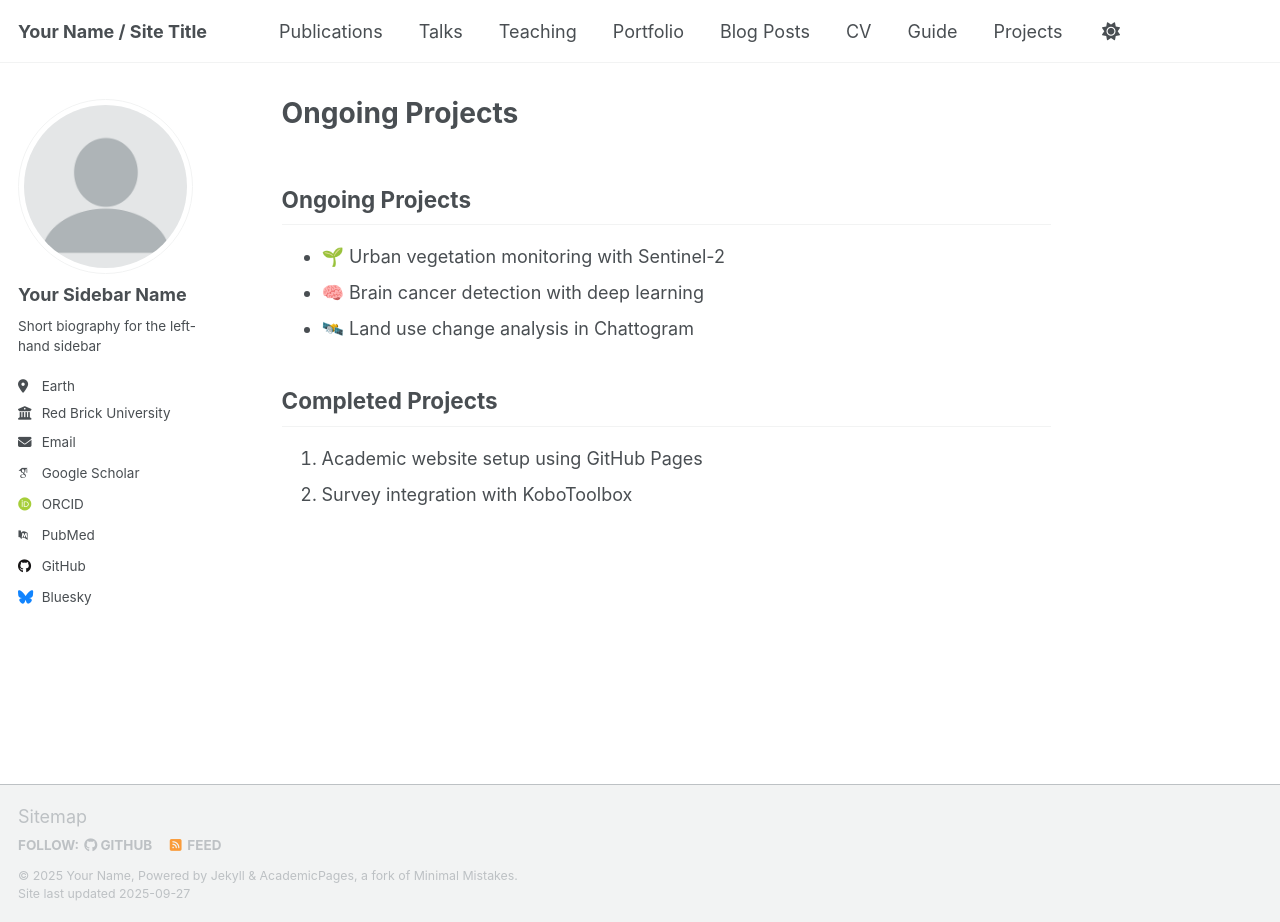
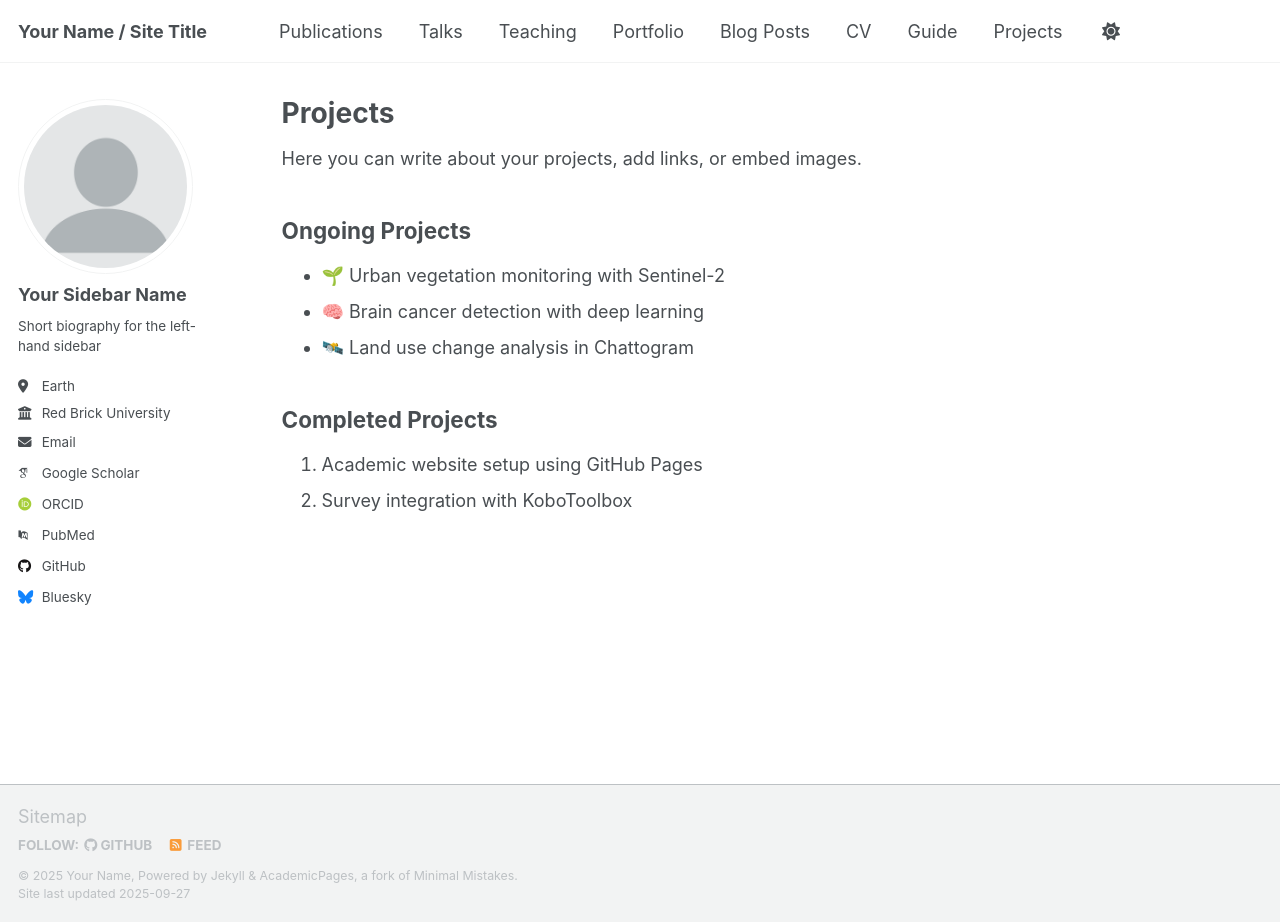
Before and after one commit to ramiz-moktader/portfolio-template-test, a Jekyll site: the page built from _pages/projects.md, in a window 1280 px wide and 922 px high. Built offline with Jekyll 4.4.1, drawn with Linux system fonts in a browser that asks for light colours; some web fonts are replaced; our own code applies the rules of GitHub Pages for plain Markdown files; a script that is not in the unit is left out.

Commit message:
added a new page named projects

```diff
--- a/_pages/projects.md
+++ b/_pages/projects.md
@@ -1,3 +1,14 @@
+---
+layout: archive
+title: "Projects"
+permalink: /projects/
+author_profile: true
+---
+
+Here you can write about your projects, add links, or embed images.
+
+
+
 ## Ongoing Projects
 - 🌱 Urban vegetation monitoring with Sentinel-2
 - 🧠 Brain cancer detection with deep learning
```
